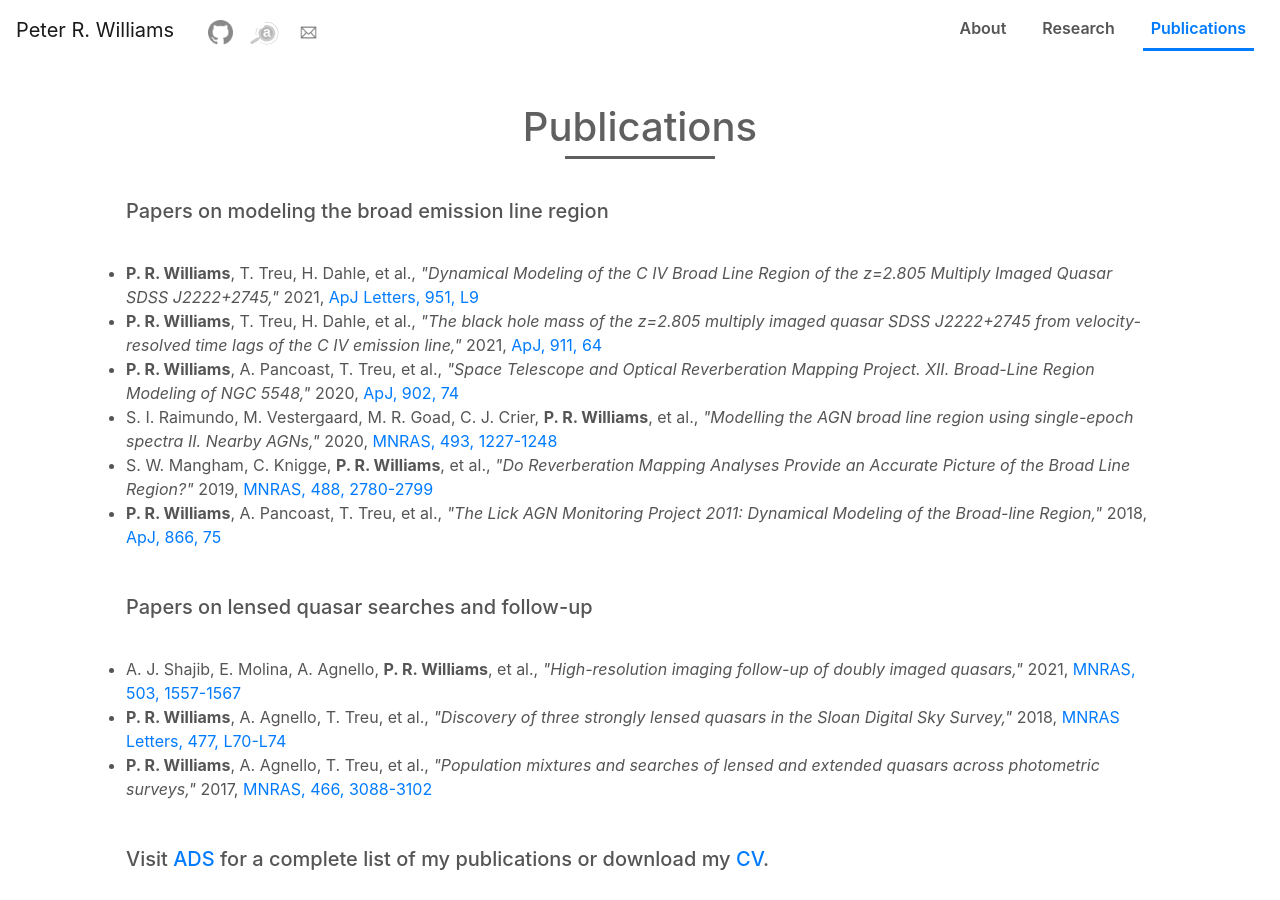
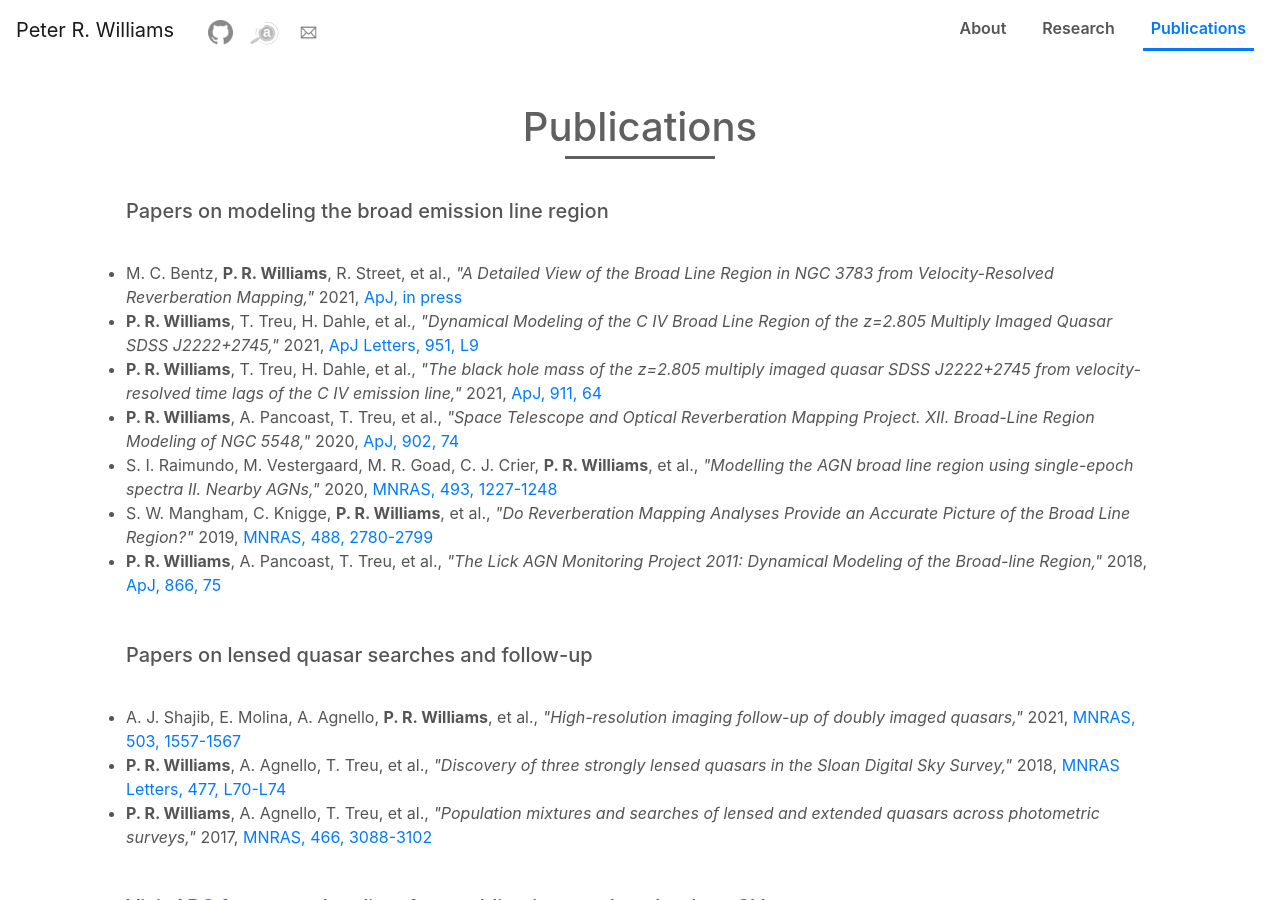
Before and after one commit to peterrwi/peterrwi.github.io, a Jekyll site: the page built from index.html, in a window 1280 px wide and 900 px high, scrolled down 3367 px. Built offline with Jekyll 4.4.1, drawn with Linux system fonts in a browser that asks for light colours; nearby versions of some CDN libraries; formulas are drawn with MathJax 3.

Commit message:
Added new paper

```diff
--- a/_includes/publications.html
+++ b/_includes/publications.html
@@ -5,6 +5,7 @@
     <div class="publications-grid">
       <h5>Papers on modeling the broad emission line region</h5>
       <ul>
+        <li> M. C. Bentz, <b>P. R. Williams</b>, R. Street, et al., <i>"A Detailed View of the Broad Line Region in NGC 3783 from Velocity-Resolved Reverberation Mapping,"</i> 2021, <a href="https://ui.adsabs.harvard.edu/abs/2021arXiv210800482B" target="_blank">ApJ, in press</a></li>
         <li> <b>P. R. Williams</b>, T. Treu, H. Dahle, et al., <i>"Dynamical Modeling of the C IV Broad Line Region of the z=2.805  Multiply Imaged Quasar SDSS J2222+2745,"</i> 2021, <a href="https://ui.adsabs.harvard.edu/abs/2021ApJ...915L...9W" target="_blank">ApJ Letters, 951, L9</a></li>
         <li> <b>P. R. Williams</b>, T. Treu, H. Dahle, et al., <i>"The black hole mass of the z=2.805 multiply imaged quasar SDSS J2222+2745 from velocity-resolved time lags of the C IV emission line,"</i> 2021, <a href="https://ui.adsabs.harvard.edu/abs/2021ApJ...911...64W" target="_blank">ApJ, 911, 64</a></li>
         <li> <b>P. R. Williams</b>, A. Pancoast, T. Treu, et al., <i>"Space Telescope and Optical Reverberation Mapping Project. XII. Broad-Line Region Modeling of NGC 5548,"</i> 2020, <a href="https://ui.adsabs.harvard.edu/abs/2020ApJ...902...74W" target="_blank">ApJ, 902, 74</a></li>
```
